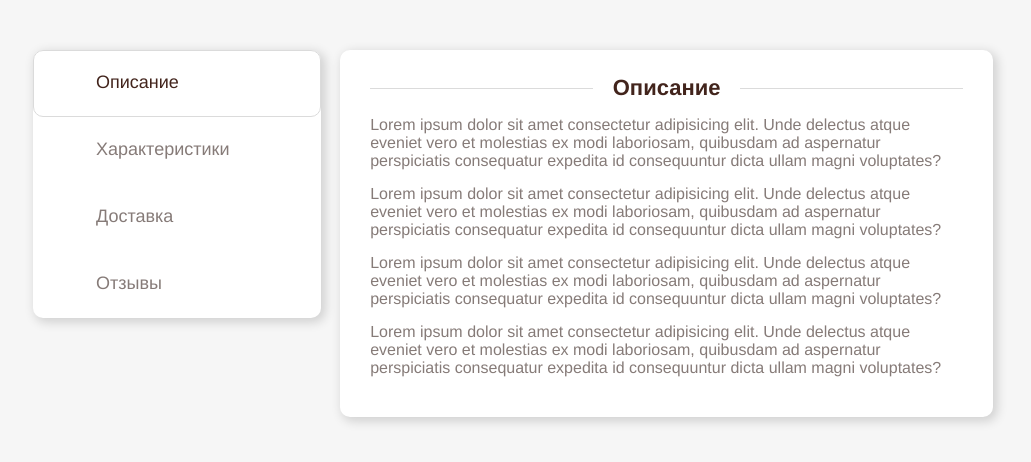
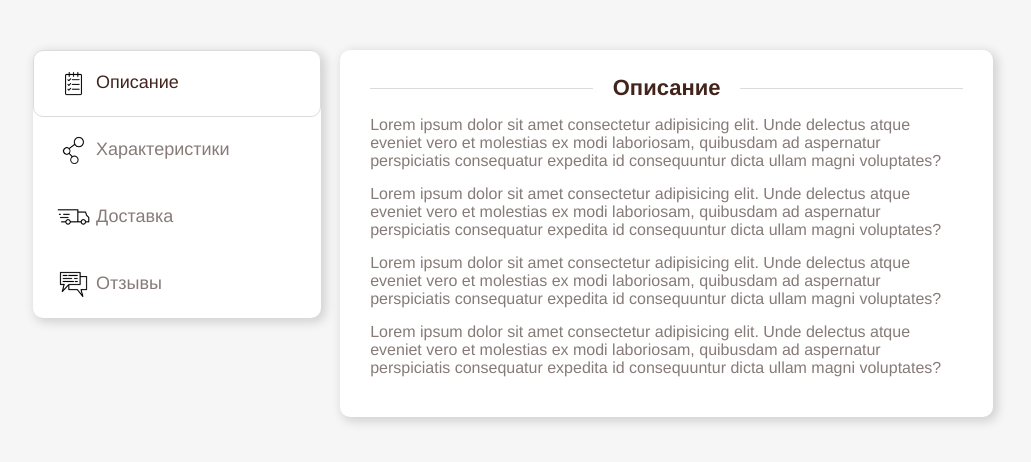
Before and after one commit to AsotikovaSvetlana/training-js, a plain HTML site: page tab-menu/index.html in a window 1280 px wide. Shown: the whole page, without its empty margins (127-1158 px from the left). Drawn offline with Linux system fonts and the light colour scheme; the site is published under a folder, as on GitHub Pages, so addresses that start at the root find nothing.

Commit message:
Fixed CSS

```diff
--- a/tab-menu/styles.css
+++ b/tab-menu/styles.css
@@ -122,19 +122,19 @@
 }
 
 .description::before {
-  background-image: url(/tab-menu/images/2.png);
+  background-image: url(../tab-menu/images/2.png);
 }
 
 .characteristic::before {
-  background-image: url(/tab-menu/images/3.png);
+  background-image: url(../tab-menu/images/3.png);
 }
 
 .delivery::before {
-  background-image: url(/tab-menu/images/4.png);
+  background-image: url(../tab-menu/images/4.png);
 }
 
 .reviews::before {
-  background-image: url(/tab-menu/images/5.png);
+  background-image: url(../tab-menu/images/5.png);
 }
 
 .tab-content-img {
```
